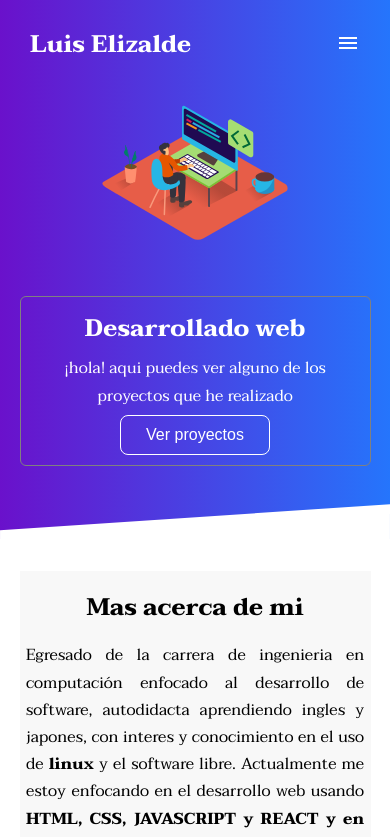
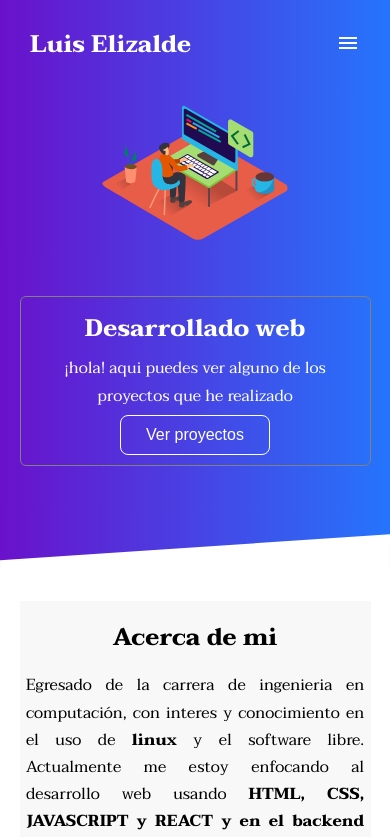
Before and after one commit to LuisElizaldeCruz/PORTAFOLIO, a React (Create React App) app: page / in a window 390 px wide. Shown: the top 837 px of the page. Built offline with nearby package versions, Linux system fonts and the light colour scheme.

Commit message:
se corrigio el tamaño de la cabecera y la posicion del menu responsivo

```diff
--- a/src/assets/css/Responsive.css
+++ b/src/assets/css/Responsive.css
@@ -18,7 +18,7 @@
     position: fixed;
     background-color: var(--bg-color);
     flex-direction: column;
-    top: 86px;
+    top: 85px;
     width: 100%;
     text-align: center;
     transform: translateX(120%);
@@ -51,21 +51,19 @@
 
   .hero {
     flex-direction: column;
-    height: 450px;
     flex-direction: column-reverse;
     justify-content: space-evenly
   }
 
   .hero-img {
-    height: 10rem;
-    width: 30rem;
+    height: 14rem;
+    width: 32rem;
     margin: 1px auto;
   }
 
   .bio {
-    margin: 10px auto 70px auto;
+    margin: 10px auto 100px auto;
     width: 90%;
-    height: auto;
     text-align: center;
     height: 170px;
   }
@@ -104,6 +102,10 @@
 }
 
 @media screen and (max-width: 480px) {
+
+  .hero {
+    height: 480px;
+  }
 
   .nav-menu {
     width: 100%;
--- a/src/components/About.jsx
+++ b/src/components/About.jsx
@@ -4,9 +4,9 @@ import "../assets/css/About.css"
 const About = ({ moreDescription }) => {
     return (
         <section className="more-about">
-            <h2>Mas acerca de mi</h2>
+            <h2>Acerca de mi</h2>
             <p>
-                Egresado de la carrera de ingenieria en computación enfocado al desarrollo de software, autodidacta aprendiendo ingles y japones, con interes y conocimiento en el uso de <b>linux</b> y el software libre. Actualmente me estoy enfocando en el desarrollo web usando <strong>HTML, CSS, JAVASCRIPT y REACT y en el backend utilizando PHP y MYSQL</strong>.
+                Egresado de la carrera de ingenieria en computación, con interes y conocimiento en el uso de <b>linux</b> y el software libre. Actualmente me estoy enfocando al desarrollo web usando <strong>HTML, CSS, JAVASCRIPT y REACT y en el backend utilizando PHP y MYSQL</strong>.
             </p>
             <p>
                 Durante mi estancia en la universidad utilicé <b>JAVA</b> para la creacion de aplicaciones lo que me ayudo a entender la programación orientada a objetos y sus caracteristicas como el polimorfismo, herencia, etc.
```
